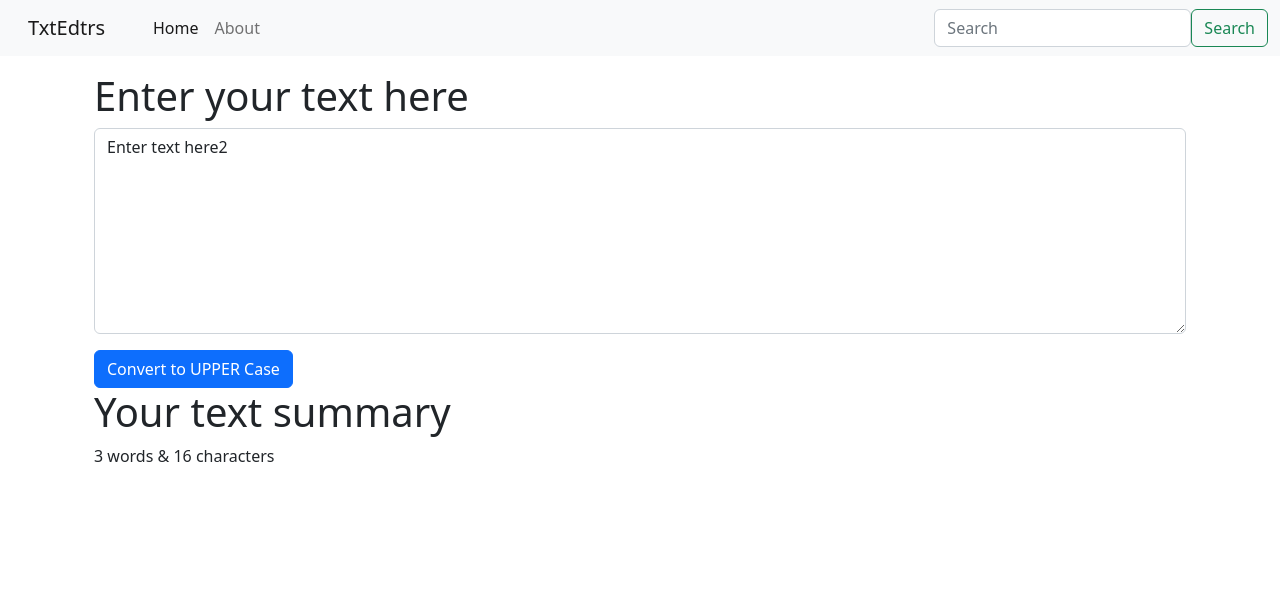
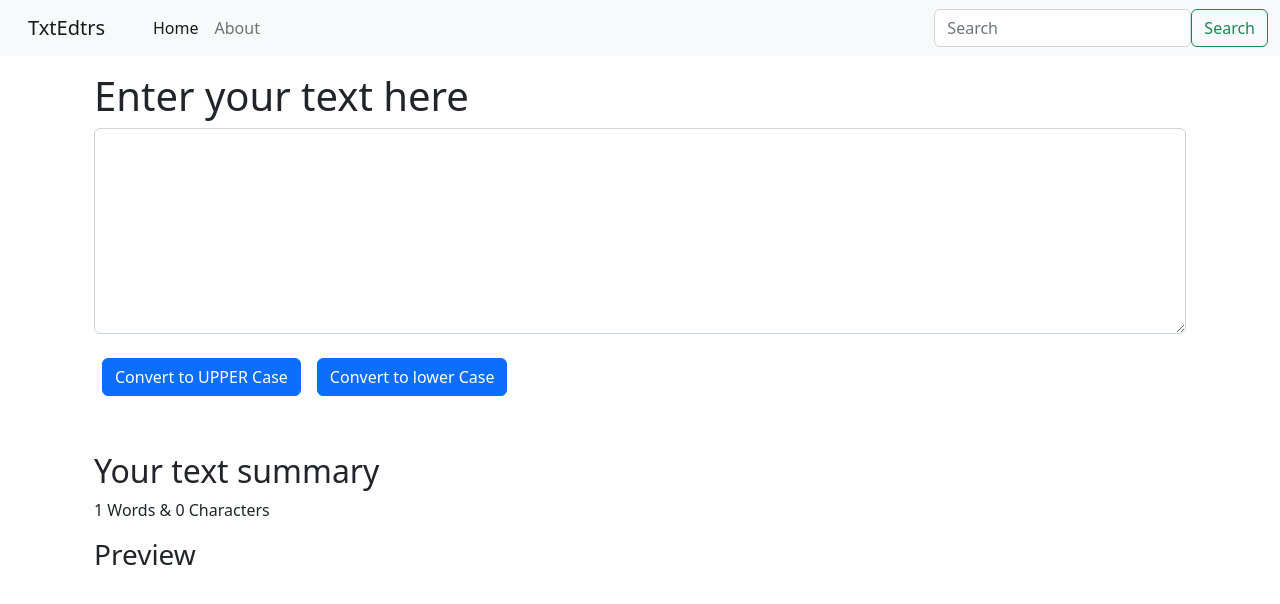
Before and after one commit to a1nukarsh/new-text-utils, a React (Create React App) app: page / in a window 1280 px wide. Shown: the top 604 px of the page. Built offline with nearby package versions, Linux system fonts and the light colour scheme.

Commit message:
Update TextForm.js

```diff
--- a/src/components/TextForm.js
+++ b/src/components/TextForm.js
@@ -8,11 +8,16 @@ export default function TextForm(props) {
     let newText = text.toUpperCase()
     setText(newText)
   }
+  const handleLowClick = ()=>{
+    console.log("LOWER CASE WAS CLICKED")
+    let newText = text.toLowerCase()
+    setText(newText)
+  }
   const handleOnChange = (event)=>{
     // console.log("ON CHANGE")
     setText(event.target.value)
   }
-  const[text, setText] = useState('Enter text here2');
+  const[text, setText] = useState('');
   //text="new"// wrong way toh change state
   //setText("New Text"); // correct way to change state
   return (
@@ -22,11 +27,14 @@ export default function TextForm(props) {
     <div className="mb-3">
         <textarea className="form-control" value= {text} onChange={handleOnChange} id="textArea" rows="8"></textarea>
     </div>
-    <button className="btn btn-primary" onClick={handleUpClick}>Convert to UPPER Case</button>
+    <button className="btn btn-primary my-2 mx-2" onClick={handleUpClick}>Convert to UPPER Case</button>
+    <button className="btn btn-primary my-2 mx-2" onClick={handleLowClick}>Convert to lower Case</button>
     </div>
-    <div className="container">
-      <h1>Your text summary</h1>
-      <p>{text.split(" ").length} words & {text.length} characters</p>
+    <div className="container my-5">
+      <h2>Your text summary</h2>
+      <p>{text.split(" ").length} Words & {text.length} Characters</p>
+      <h3>Preview</h3>
+      <p>{text}</p>
     </div>
   </>
   )
```
